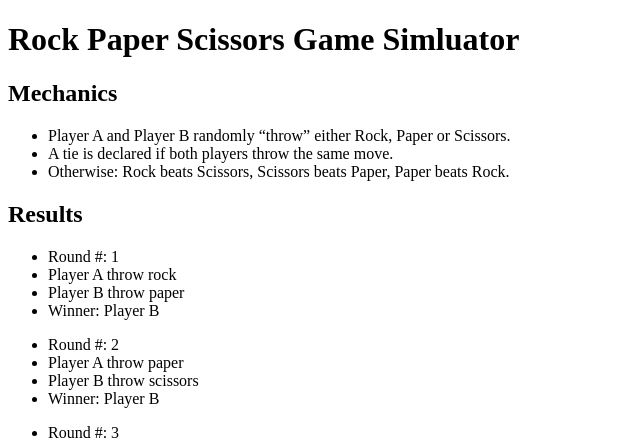
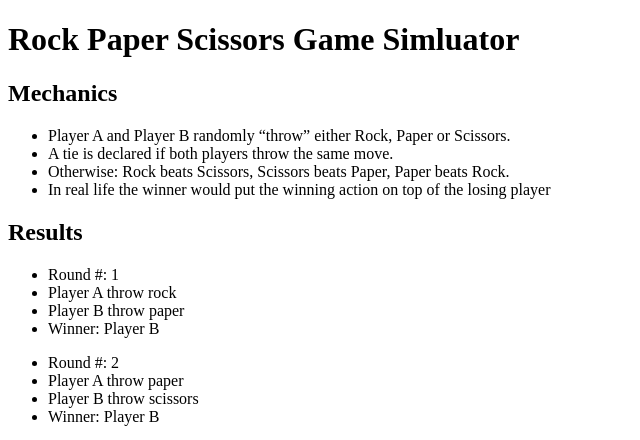
Before and after one commit to FreshFlowerz/e2, a PHP site: page /index.php in a window 1280 px wide. Shown: the top 440 px of the page, without its empty margins (0-640 px from the left). Run offline with PHP 8.4, Linux system fonts and the light colour scheme.

Commit message:
Project 1: Rock Paper Scissor Update 1

```diff
--- a/p1/index-view.php
+++ b/p1/index-view.php
@@ -15,6 +15,7 @@
         <li>Player A and Player B randomly “throw” either Rock, Paper or Scissors.
         <li>A tie is declared if both players throw the same move.
         <li>Otherwise: Rock beats Scissors, Scissors beats Paper, Paper beats Rock.</li>
+        <li>In real life the winner would put the winning action on top of the losing player</li>
     </ul>
 
     <h2>Results</h2>
```
